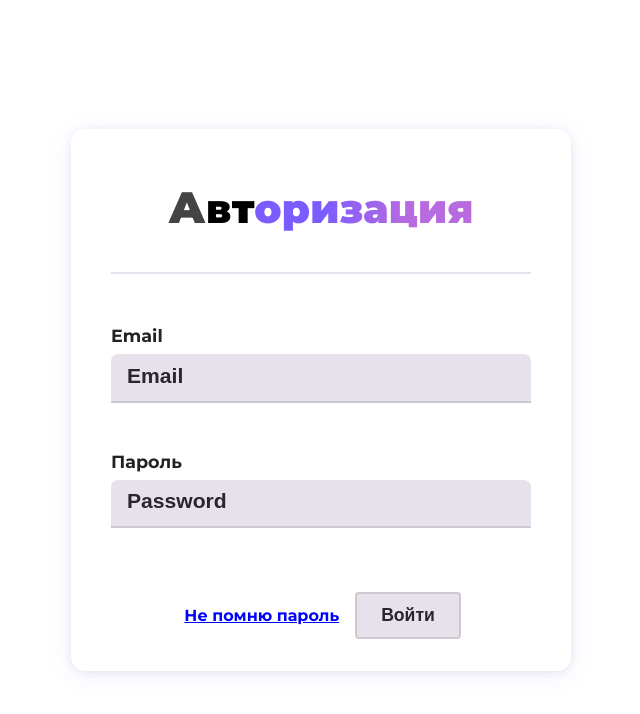
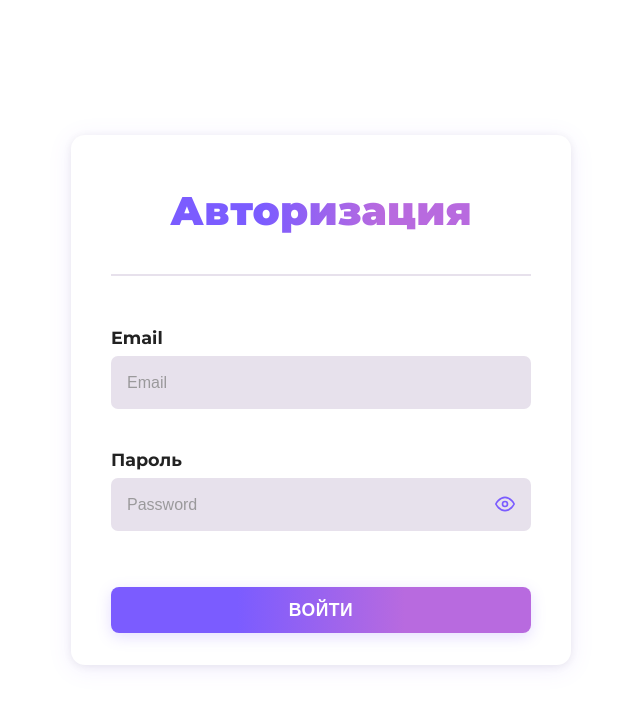
Before and after one commit to Rend-y/hacaton-2025, a Vue app in the folder Frontend/: page /admin/login in a window 1280 px wide. Shown: the top 714 px of the page, without its empty margins (319-959 px from the left). Built offline with nearby package versions, Linux system fonts and the light colour scheme; the HTML template or start-up script is replaced by a standard one.

Commit message:
Enhanced RequestCard.vue with transition effects for the arrow icon and improved styling for the login form in Login.vue. Replaced input fields with a CustomInput component for better reusability and updated button styles for a more modern look.

```diff
--- /dev/null
+++ b/Frontend/src/components/CustomInput.vue
@@ -0,0 +1,159 @@
+<template>
+  <div class="form-group">
+    <label :for="id">{{ label }}</label>
+    <div class="input-wrapper">
+      <div class="input-inner">
+        <input
+          :type="type === 'password' ? (showPassword ? 'text' : 'password') : type"
+          :id="id"
+          :value="modelValue"
+          @input="$emit('update:modelValue', $event.target.value)"
+          :required="required"
+          :placeholder="placeholder"
+          class="custom-input"
+        />
+        <button
+          v-if="type === 'password'"
+          type="button"
+          class="toggle-password"
+          @click="showPassword = !showPassword"
+          :title="showPassword ? 'Скрыть пароль' : 'Показать пароль'"
+        >
+          <svg v-if="showPassword" xmlns="http://www.w3.org/2000/svg" width="20" height="20" viewBox="0 0 24 24" fill="none" stroke="currentColor" stroke-width="2" stroke-linecap="round" stroke-linejoin="round">
+            <path d="M17.94 17.94A10.07 10.07 0 0 1 12 20c-7 0-11-8-11-8a18.45 18.45 0 0 1 5.06-5.94M9.9 4.24A9.12 9.12 0 0 1 12 4c7 0 11 8 11 8a18.5 18.5 0 0 1-2.16 3.19m-6.72-1.07a3 3 0 1 1-4.24-4.24"></path>
+            <line x1="1" y1="1" x2="23" y2="23"></line>
+          </svg>
+          <svg v-else xmlns="http://www.w3.org/2000/svg" width="20" height="20" viewBox="0 0 24 24" fill="none" stroke="currentColor" stroke-width="2" stroke-linecap="round" stroke-linejoin="round">
+            <path d="M1 12s4-8 11-8 11 8 11 8-4 8-11 8-11-8-11-8z"></path>
+            <circle cx="12" cy="12" r="3"></circle>
+          </svg>
+        </button>
+      </div>
+    </div>
+  </div>
+</template>
+
+<script setup>
+import { ref } from 'vue'
+
+const showPassword = ref(false)
+
+defineProps({
+  modelValue: {
+    type: [String, Number],
+    required: true
+  },
+  label: {
+    type: String,
+    required: true
+  },
+  type: {
+    type: String,
+    default: 'text'
+  },
+  id: {
+    type: String,
+    required: true
+  },
+  required: {
+    type: Boolean,
+    default: false
+  },
+  placeholder: {
+    type: String,
+    default: ''
+  }
+})
+
+defineEmits(['update:modelValue'])
+</script>
+
+<style scoped>
+.form-group {
+  width: 100%;
+  margin-bottom: 0.5rem;
+}
+
+label {
+  display: block;
+  margin-bottom: 0.5rem;
+  color: #222;
+  font-size: 1.1rem;
+  font-weight: 700;
+}
+
+.input-wrapper {
+  position: relative;
+  width: 100%;
+  z-index: 1;
+}
+
+.input-inner {
+  position: relative;
+  border-radius: 7px;
+  background: #e7e1ec;
+  padding: 0;
+}
+
+.custom-input {
+  width: 100%;
+  padding: 0.8rem 1rem 0.8rem 1rem;
+  border: none;
+  border-radius: 7px;
+  background: transparent;
+  font-size: 1.1rem;
+  font-weight: 700;
+  color: #2a262b;
+  margin: 0.2rem 0 0.2rem 0;
+  box-sizing: border-box;
+  transition: box-shadow 0.3s;
+  padding-right: 2.5rem;
+  position: relative;
+  z-index: 3;
+  outline: none;
+}
+
+.toggle-password {
+  position: absolute;
+  right: 0.5rem;
+  top: 50%;
+  transform: translateY(-50%);
+  background: none;
+  border: none;
+  padding: 0.5rem;
+  cursor: pointer;
+  color: #7b5cff;
+  display: flex;
+  align-items: center;
+  justify-content: center;
+  transition: color 0.2s;
+  z-index: 5;
+  pointer-events: auto;
+}
+
+.toggle-password:hover {
+  color: #b86adf;
+}
+
+::placeholder {
+  color: #888;
+  opacity: 0.8;
+  font-weight: 500;
+  font-size: 1rem;
+}
+
+@media (max-width: 600px) {
+  label {
+    font-size: 0.95rem;
+  }
+  .custom-input {
+    padding: 0.6rem 0.7rem 0.6rem 0.7rem;
+    font-size: 0.95rem;
+    border-radius: 5px;
+    padding-right: 2.2rem;
+  }
+  .toggle-password {
+    padding: 0.3rem;
+  }
+}
+</style>
--- a/Frontend/src/components/admin/RequestCard.vue
+++ b/Frontend/src/components/admin/RequestCard.vue
@@ -135,6 +135,11 @@ const toggle = () => {
 
 .arrow {
   font-size: 1.2rem;
+  transition: transform 0.3s ease;
+}
+
+.arrow-up {
+  transform: rotate(180deg);
 }
 
 .card-body {
--- a/Frontend/src/views/Login.vue
+++ b/Frontend/src/views/Login.vue
@@ -2,33 +2,26 @@
   <div class="login-container">
     <form @submit.prevent="handleLogin" class="login-form">
       <h1 class="login-title">
-        <span class="bold">А</span>вт<span class="gradient">оризация</span>
+        <span class="gradient">Авторизация</span>
       </h1>
       <hr class="login-divider" />
-      <div class="form-group">
-        <label for="email">Email</label>
-        <input
+      <CustomInput
+        v-model="email"
+        label="Email"
         type="email"
         id="email"
-          v-model="email"
         required
         placeholder="Email"
-          class="custom-input"
       />
-      </div>
-      <div class="form-group">
-        <label for="password">Пароль</label>
-        <input
+      <CustomInput
+        v-model="password"
+        label="Пароль"
         type="password"
         id="password"
-          v-model="password"
         required
         placeholder="Password"
-          class="custom-input"
       />
-      </div>
       <div class="form-footer">
-        <a href="#" class="forgot-link">Не помню пароль</a>
         <button type="submit" class="login-button">Войти</button>
       </div>
     </form>
@@ -38,6 +31,7 @@
 <script setup>
 import { ref } from 'vue'
 import { useUserStore } from '@/stores/userStore'
+import CustomInput from '@/components/CustomInput.vue'
 
 const userStore = useUserStore()
 const password = ref('')
@@ -95,11 +89,6 @@ const handleLogin = () => userStore.login(email.value, password.value)
   margin: 0 0 1.2rem 0;
 }
 
-.login-title .bold {
-  color: #444;
-  font-weight: 900;
-  font-size: 1.1em;
-}
 .login-title .gradient {
   background: linear-gradient(90deg, #7b5cff 30%, #b86adf 70%);
   -webkit-background-clip: text;
@@ -109,78 +98,41 @@ const handleLogin = () => userStore.login(email.value, password.value)
   font-weight: 900;
 }
 
-.form-group {
-  width: 100%;
-  margin-bottom: 0.5rem;
-}
-
-label {
-  display: block;
-  margin-bottom: 0.5rem;
-  color: #222;
-  font-size: 1.1rem;
-  font-weight: 700;
-}
-
-.custom-input {
-  width: 100%;
-  padding: 0.8rem 1rem 0.8rem 1rem;
-  border: none;
-  border-bottom: 2px solid #8884;
-  border-radius: 7px 7px 0 0;
-  background: #e7e1ec;
-  font-size: 1.1rem;
-  font-weight: 700;
-  color: #2a262b;
-  margin-bottom: 0.5rem;
-  box-sizing: border-box;
-  transition: border-color 0.2s;
-}
-.custom-input:focus {
-  outline: none;
-  border-bottom: 2.5px solid #7b5cff;
-}
-::placeholder {
-  color: #2a262b;
-  opacity: 1;
-  font-weight: 700;
-  font-size: 1.2em;
-}
-
 .form-footer {
   display: flex;
-  justify-content: space-between;
+  justify-content: center;
   align-items: center;
   margin-top: 1rem;
-}
-
-.forgot-link {
-  color: #0000ff;
-  text-decoration: underline;
-  font-size: 1rem;
-  font-weight: 700;
-  margin-left: 0.2rem;
-  transition: color 0.2s;
-}
-.forgot-link:hover {
-  color: #7b5cff;
+  width: 100%;
 }
 
 .login-button {
-  padding: 0.7rem 1.5rem;
-  background-color: #e7e1ec;
-  color: #2a262b;
-  border: 2px solid #8884;
-  border-radius: 4px;
+  width: 100%;
+  max-width: 100%;
+  padding: 0.8rem 1rem;
+  background: linear-gradient(90deg, #7b5cff 30%, #b86adf 70%);
+  color: white;
+  border: none;
+  border-radius: 8px;
   font-size: 1.1rem;
   font-weight: 700;
   cursor: pointer;
-  transition: background 0.2s, color 0.2s;
-  margin-left: 1rem;
+  transition: all 0.3s ease;
+  box-shadow: 0 4px 15px rgba(123, 92, 255, 0.2);
+  text-transform: uppercase;
+  letter-spacing: 0.5px;
+  box-sizing: border-box;
 }
+
 .login-button:hover {
-  background: #d1c6e6;
-  color: #7b5cff;
+  transform: translateY(-2px);
+  box-shadow: 0 6px 20px rgba(123, 92, 255, 0.3);
+  background: linear-gradient(90deg, #8b6cff 30%, #c87aef 70%);
+}
+
+.login-button:active {
+  transform: translateY(0);
+  box-shadow: 0 2px 10px rgba(123, 92, 255, 0.2);
 }
 
 @media (max-width: 600px) {
@@ -203,25 +155,10 @@ label {
   .login-divider {
     margin-bottom: 0.7rem;
   }
-  label {
-    font-size: 0.95rem;
-  }
-  .custom-input {
-    padding: 0.6rem 0.7rem 0.6rem 0.7rem;
-    font-size: 0.95rem;
-    border-radius: 5px 5px 0 0;
-  }
-  .form-footer {
-    margin-top: 0.7rem;
-  }
-  .forgot-link {
-    font-size: 0.9rem;
-  }
   .login-button {
-    padding: 0.5rem 1rem;
-    font-size: 0.95rem;
-    border-radius: 3px;
-    margin-left: 0.5rem;
+    padding: 0.7rem 1rem;
+    font-size: 1rem;
+    border-radius: 6px;
   }
 }
 </style>
```
Lines whose indentation alone changed are shown as unchanged.
